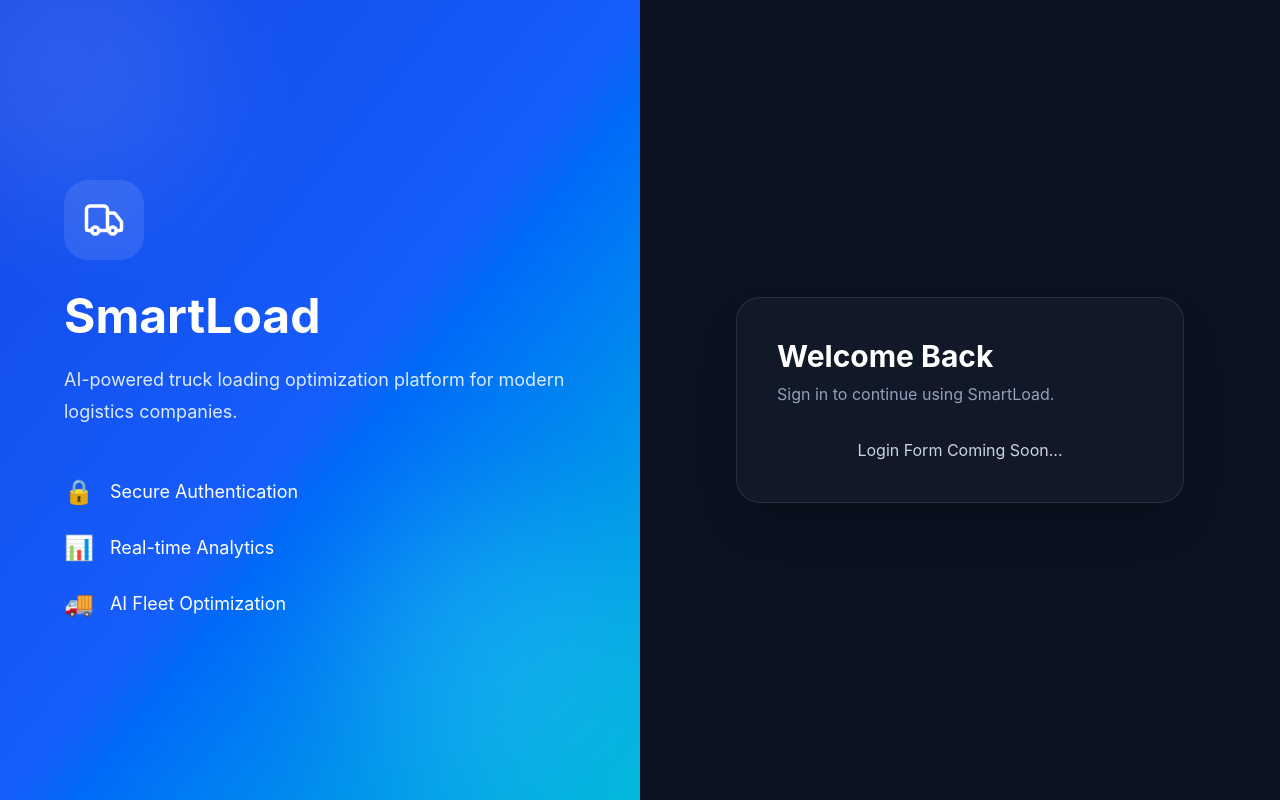
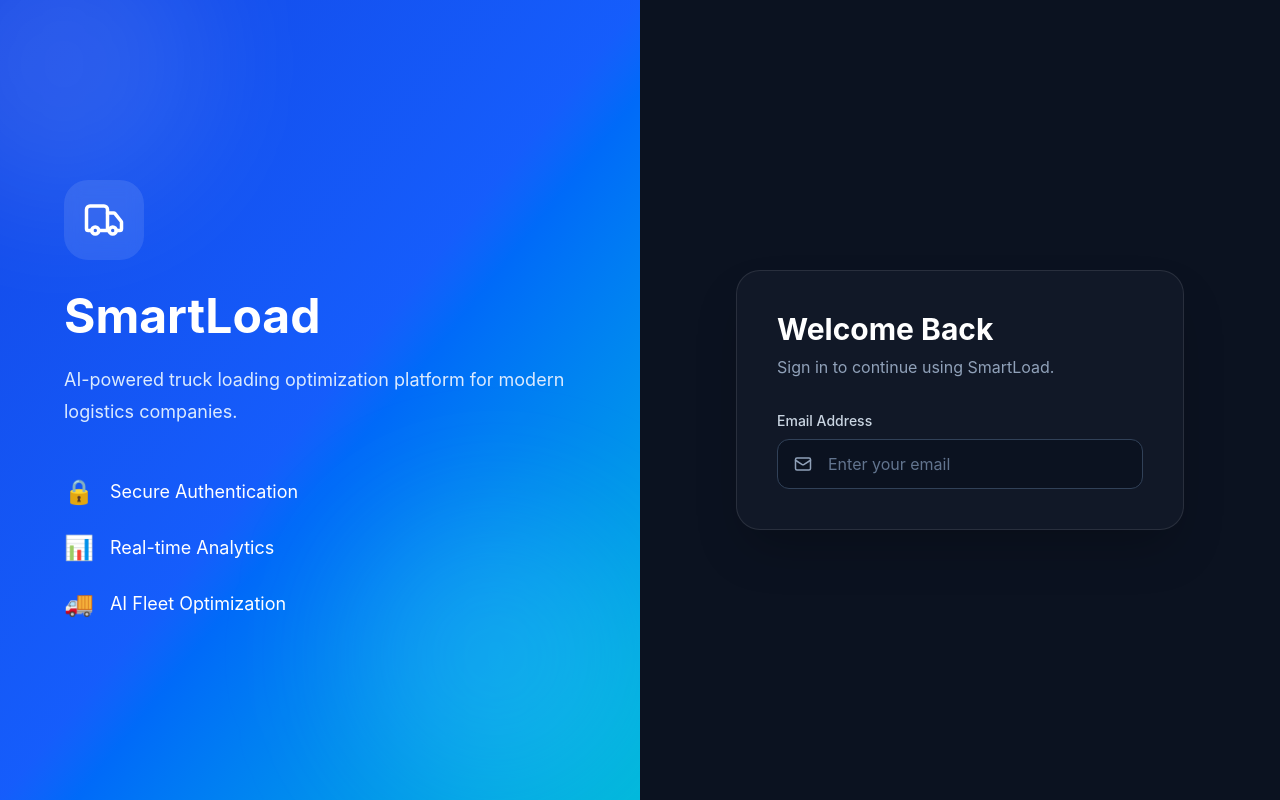
Before and after one commit to bstar042005/Smart-Truck-Loading-Optimization-System, a React app in the folder frontend/: page /login in a window 1280 px wide. Built offline with nearby package versions, Linux system fonts and the light colour scheme; the HTML template or start-up script is replaced by a standard one.

Commit message:
feat: create reusable input field component

```diff
--- /dev/null
+++ b/frontend/src/components/forms/InputField.jsx
@@ -0,0 +1,61 @@
+import { forwardRef } from "react";
+
+const InputField = forwardRef(
+  (
+    {
+      label,
+      type = "text",
+      placeholder,
+      value,
+      onChange,
+      name,
+      error,
+      icon: Icon,
+      ...props
+    },
+    ref
+  ) => {
+    return (
+      <div className="space-y-2">
+        <label className="block text-sm font-medium text-slate-300">
+          {label}
+        </label>
+
+        <div
+          className={`flex items-center rounded-xl border bg-[#0B1220] transition ${
+            error
+              ? "border-red-500"
+              : "border-slate-700 focus-within:border-blue-500"
+          }`}
+        >
+          {Icon && (
+            <div className="pl-4 text-slate-400">
+              <Icon size={18} />
+            </div>
+          )}
+
+          <input
+            ref={ref}
+            type={type}
+            name={name}
+            value={value}
+            onChange={onChange}
+            placeholder={placeholder}
+            className="w-full rounded-xl bg-transparent px-4 py-3 text-white outline-none placeholder:text-slate-500"
+            {...props}
+          />
+        </div>
+
+        {error && (
+          <p className="text-sm text-red-400">
+            {error}
+          </p>
+        )}
+      </div>
+    );
+  }
+);
+
+InputField.displayName = "InputField";
+
+export default InputField;
--- a/frontend/src/pages/auth/Login.jsx
+++ b/frontend/src/pages/auth/Login.jsx
@@ -1,4 +1,6 @@
+import { Mail } from "lucide-react";
 import AuthLayout from "../../components/auth/AuthLayout";
+import InputField from "../../components/forms/InputField";
 
 export default function Login() {
   return (
@@ -6,9 +8,13 @@
       title="Welcome Back"
       subtitle="Sign in to continue using SmartLoad."
     >
-      <div className="text-center text-slate-300">
-        Login Form Coming Soon...
-      </div>
+      <form className="space-y-6">
+        <InputField
+          label="Email Address"
+          placeholder="Enter your email"
+          icon={Mail}
+        />
+      </form>
     </AuthLayout>
   );
 }
```
Also changed, not shown: frontend/src/components/forms/PasswordField.jsx (added), frontend/src/components/forms/PrimaryButton.jsx (added).
